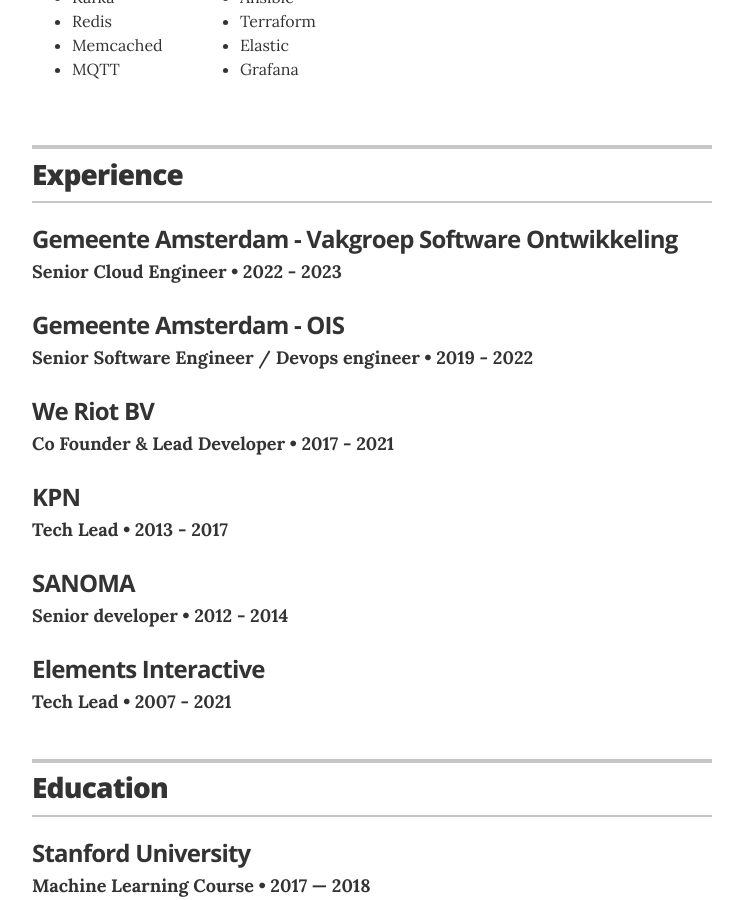
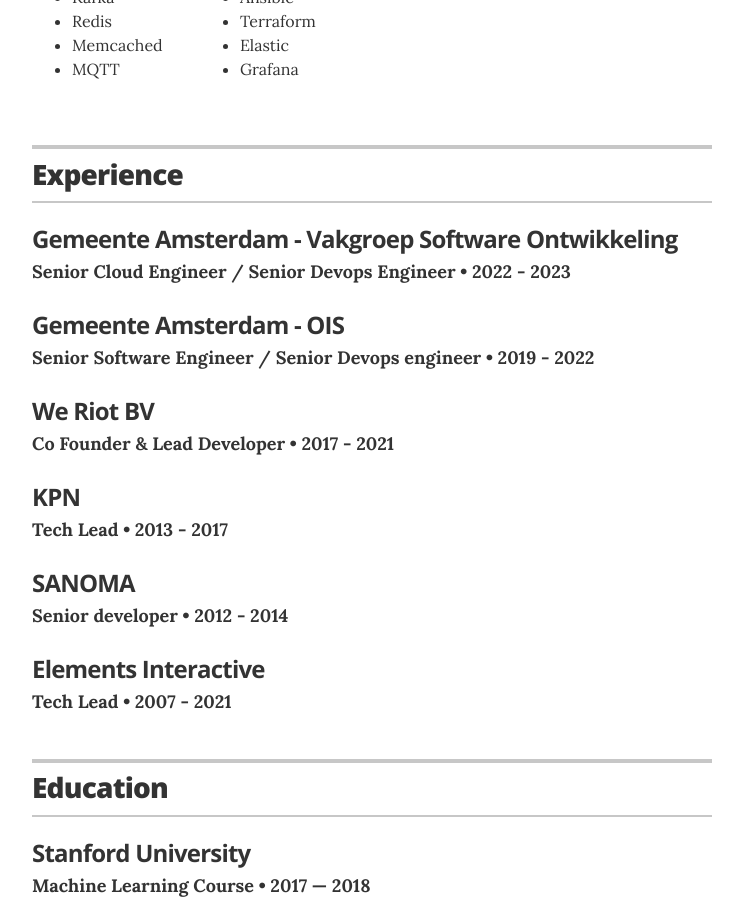
Before and after one commit to nielslensink/resume, a Jekyll site: the page built from index.html, in a window 1280 px wide and 900 px high, scrolled down 819 px. Shown: the whole window, without its empty margins (268-1011 px from the left). Built offline with Jekyll 4.4.1, drawn with Linux system fonts in a browser that asks for light colours.

Commit message:
Update experience.yml

```diff
--- a/_data/experience.yml
+++ b/_data/experience.yml
@@ -1,9 +1,9 @@
 - company: Gemeente Amsterdam - Vakgroep Software Ontwikkeling
-  position: Senior Cloud Engineer
+  position: Senior Cloud Engineer / Senior Devops Engineer
   duration: 2022 - 2023
 
 - company: Gemeente Amsterdam - OIS
-  position: Senior Software Engineer / Devops engineer
+  position: Senior Software Engineer / Senior Devops engineer
   duration: 2019 - 2022
 
 - company: We Riot BV
```
